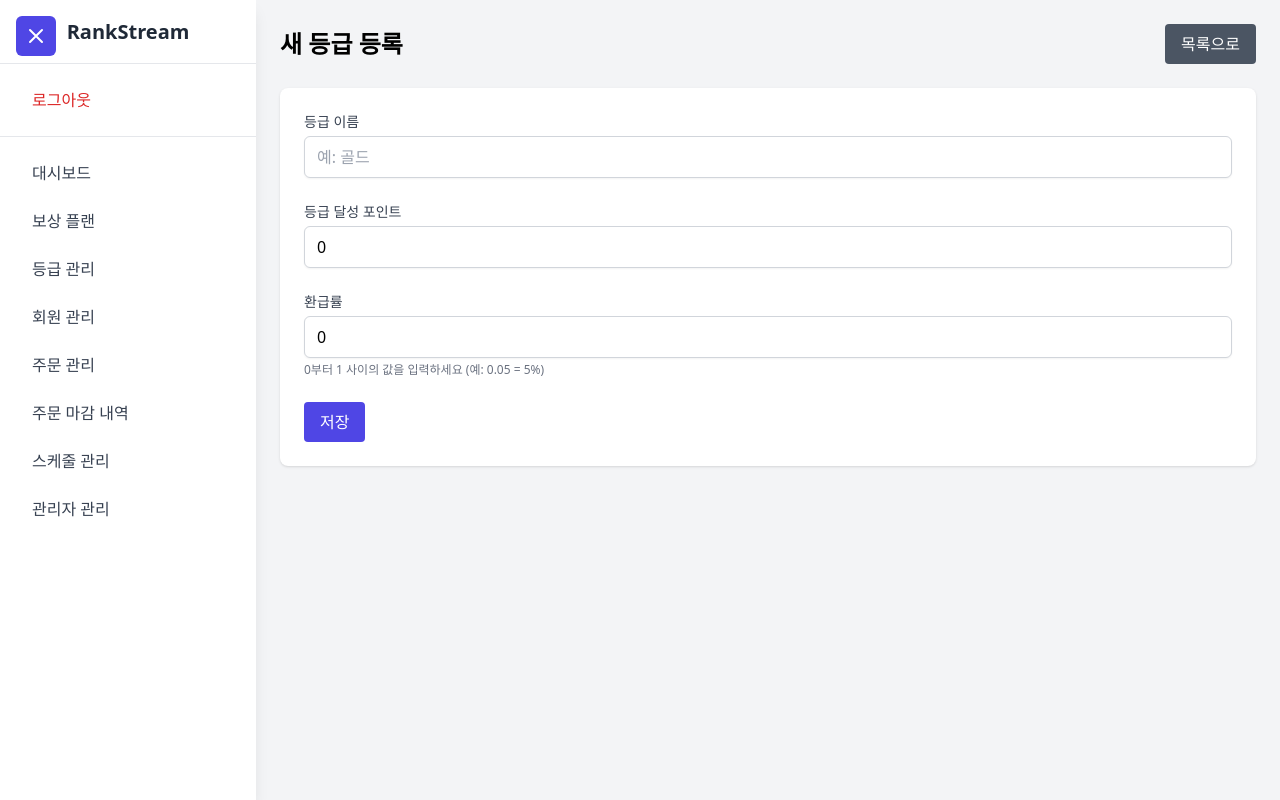
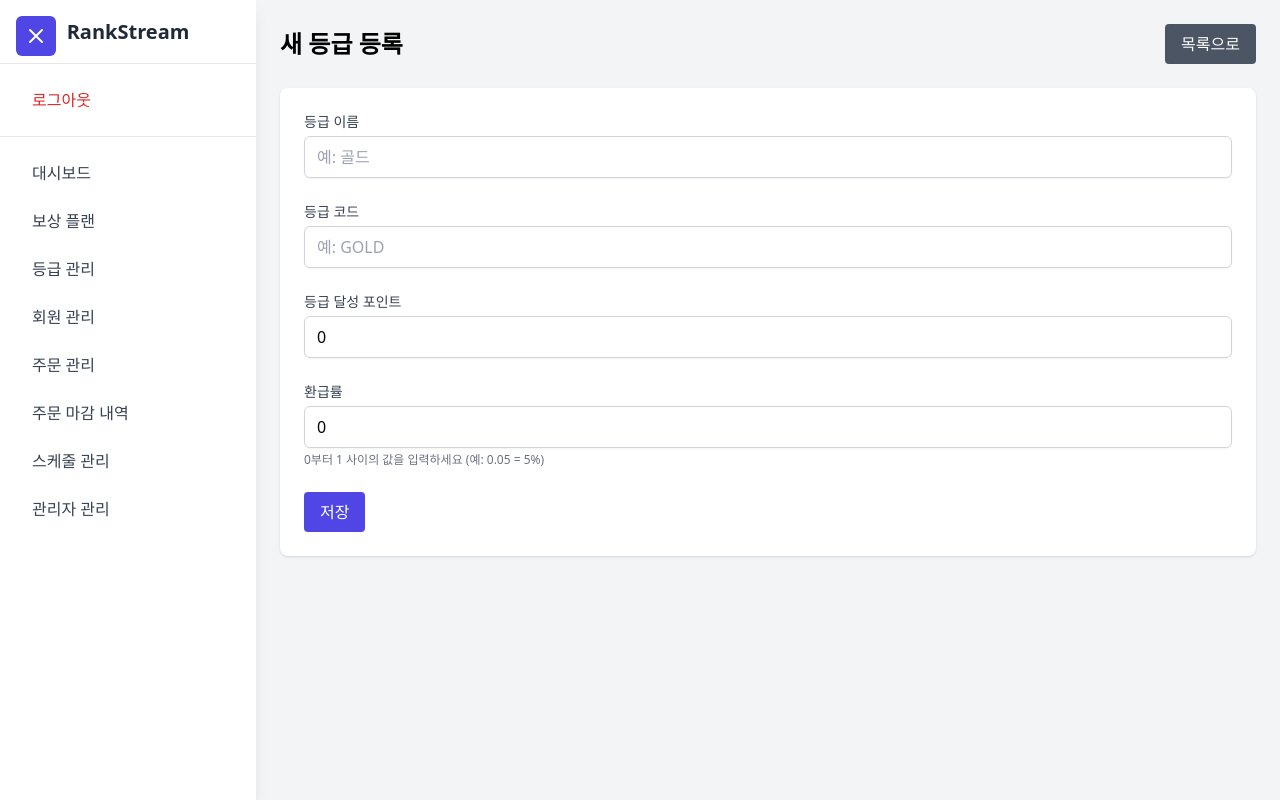
Before and after one commit to needmoney2021/rankstream-backoffice, a Vue app: page /grade/register in a window 1280 px wide. Built offline with nearby package versions, Linux system fonts and the light colour scheme; sample sign-in values are in the browser's storage.

Commit message:
등급 - code(외부 유니크키) 추가

```diff
--- a/src/pages/grade/GradeDetail.vue
+++ b/src/pages/grade/GradeDetail.vue
@@ -182,6 +182,16 @@ onMounted(() => {
                     </div>
 
                     <div>
+                        <label class="block text-sm font-medium text-gray-700">등급 코드</label>
+                        <input
+                            :value="grade.code"
+                            class="mt-1 block w-full px-3 py-2 bg-gray-100 border border-gray-300 rounded-md shadow-sm focus:outline-none focus:ring-indigo-500 focus:border-indigo-500"
+                            readonly
+                            type="text"
+                        />
+                    </div>
+
+                    <div>
                         <label class="block text-sm font-medium text-gray-700">등록자</label>
                         <input
                             :value="grade.createdBy"
--- a/src/pages/grade/GradeRegister.vue
+++ b/src/pages/grade/GradeRegister.vue
@@ -11,6 +11,7 @@ const fetchStore = useFetchStore()
 
 // Form fields
 const name = ref('')
+const code = ref('')
 const achievementPoint = ref(0)
 const refundRate = ref(0)
 
@@ -22,6 +23,11 @@ const showConfirmModal = ref(false)
 const validateForm = () => {
     if (!name.value.trim()) {
         error.value = '등급 이름을 입력해주세요.'
+        return false
+    }
+
+    if (!code.value.trim()) {
+        error.value = '등급 코드를 입력해주세요.'
         return false
     }
 
@@ -67,6 +73,7 @@ const saveGrade = async () => {
             },
             body: JSON.stringify({
                 name: name.value,
+                code: code.value,
                 achievementPoint: achievementPoint.value,
                 refundRate: refundRate.value
             })
@@ -121,6 +128,17 @@ const goBack = () => {
                         v-model="name"
                         class="mt-1 block w-full px-3 py-2 border border-gray-300 rounded-md shadow-sm focus:outline-none focus:ring-indigo-500 focus:border-indigo-500"
                         placeholder="예: 골드"
+                        type="text"
+                    />
+                </div>
+
+                <div>
+                    <label class="block text-sm font-medium text-gray-700" for="code">등급 코드</label>
+                    <input
+                        id="code"
+                        v-model="code"
+                        class="mt-1 block w-full px-3 py-2 border border-gray-300 rounded-md shadow-sm focus:outline-none focus:ring-indigo-500 focus:border-indigo-500"
+                        placeholder="예: GOLD"
                         type="text"
                     />
                 </div>
--- a/src/pages/grade/GradeSearch.vue
+++ b/src/pages/grade/GradeSearch.vue
@@ -15,6 +15,7 @@ const error = ref('')
 const columns = [
     {key: 'idx', label: '등급 키', width: '100px'},
     {key: 'name', label: '등급 이름', width: '150px'},
+    {key: 'code', label: '등급 코드', width: '120px'},
     {key: 'achievementPoint', label: '등급 달성 포인트', width: '150px'},
     {key: 'refundRate', label: '환급률', width: '100px'},
     {key: 'createdBy', label: '등록자', width: '120px'},
--- a/src/types/grade/grade.ts
+++ b/src/types/grade/grade.ts
@@ -1,6 +1,7 @@
 export interface Grade {
     readonly idx: number
     name: string
+    readonly code: string
     achievementPoint: number
     refundRate: number
     readonly createdBy: string
```
